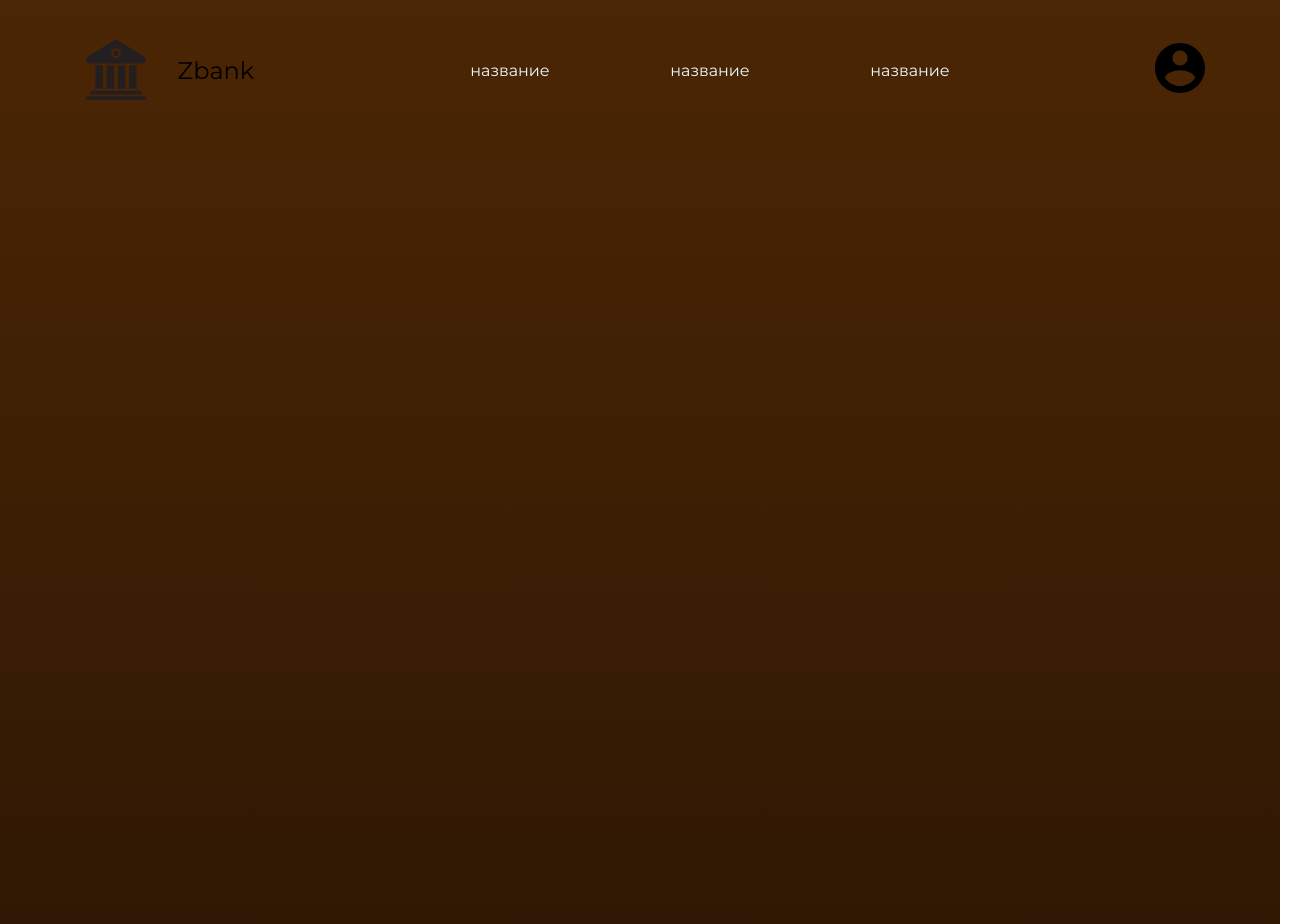
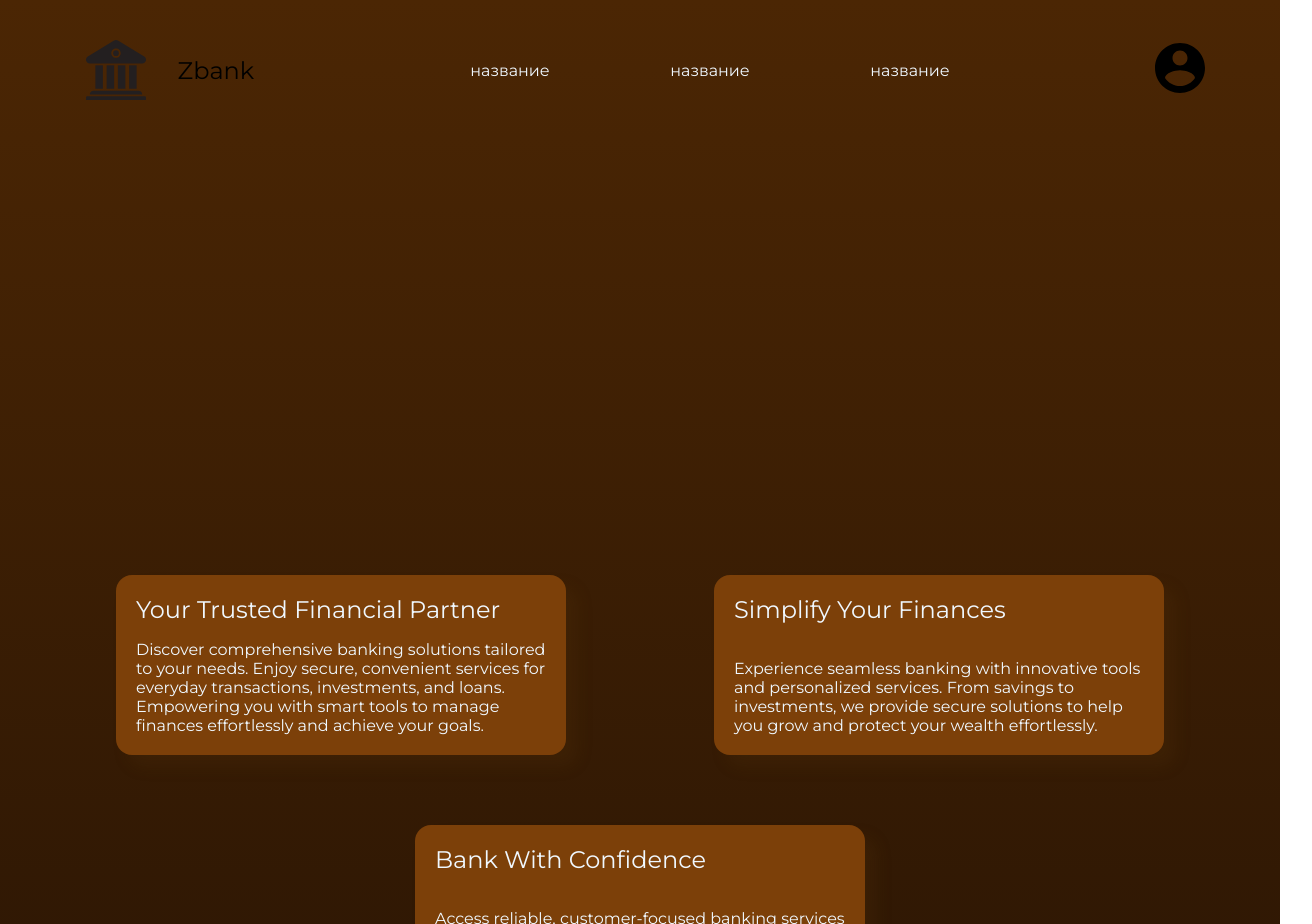
Before and after one commit to infulie/BankApp, a React (Vite) app in the folder BankApp/: page / in a window 1280 px wide. Shown: the top 924 px of the page, 1312 px wide, since content can reach past the window. Built offline with nearby package versions, Linux system fonts and the light colour scheme.

Commit message:
1
some work with main block

```diff
--- /dev/null
+++ b/BankApp/src/assets/Variables.jsx
@@ -0,0 +1,23 @@
+
+
+export const framesData = [
+    {
+        id: 1,
+        title: 'Your Trusted Financial Partner',
+        description:
+            'Discover comprehensive banking solutions tailored to your needs. Enjoy secure, convenient services for everyday transactions, investments, and loans. Empowering you with smart tools to manage finances effortlessly and achieve your goals.'
+    },
+    {
+        id: 2,
+        title: 'Simplify Your Finances',
+        description:
+            'Experience seamless banking with innovative tools and personalized services. From savings to investments, we provide secure solutions to help you grow and protect your wealth effortlessly.'
+    },
+    {
+        id: 3,
+        title: 'Bank With Confidence',
+        description:
+            'Access reliable, customer-focused banking services designed to meet all your financial needs. Enjoy 24/7 support, advanced security, and tailored options for a brighter financial future.'
+
+    }
+];
--- a/BankApp/src/components/main/Content.jsx
+++ b/BankApp/src/components/main/Content.jsx
@@ -1,9 +1,11 @@
 import React from 'react';
 import classes from './main.module.sass'
+import About from "./mainParts/about/About.jsx";
 
 const Content = () => {
     return (
         <main>
+            <About />
 
         </main>
     );
--- a/BankApp/src/components/main/main.module.sass
+++ b/BankApp/src/components/main/main.module.sass
@@ -1,3 +1,8 @@
 main
   width: 100%
   min-height: 1500px
+  padding: 40px 0
+  display: flex
+  flex-direction: column
+  align-items: center
+  /*justify-content: center*/
--- /dev/null
+++ b/BankApp/src/components/main/mainParts/about/About.jsx
@@ -0,0 +1,20 @@
+import React from 'react';
+import classes from './about.module.sass'
+import AboutFrame from "./AboutFrame.jsx";
+import {framesData} from "../../../../assets/Variables.jsx";
+
+
+const About = () => {
+
+    const [frames, setFrames] = React.useState(framesData);
+
+    return (
+        <div className={classes.about}>
+            {frames.map((AbtFr) =>(
+                <AboutFrame frame={AbtFr} title={AbtFr.title} description={AbtFr.description} />
+                ))}
+        </div>
+    );
+};
+
+export default About;
--- /dev/null
+++ b/BankApp/src/components/main/mainParts/about/AboutFrame.jsx
@@ -0,0 +1,14 @@
+import React from 'react';
+import classes from './aboutframe.module.sass'
+
+const AboutFrame = (props) => {
+    return (
+        <div className={classes.aboutFrame}>
+            <strong>{props.title}</strong>
+
+            <p>{props.description}</p>
+        </div>
+    );
+};
+
+export default AboutFrame;
--- /dev/null
+++ b/BankApp/src/components/main/mainParts/about/about.module.sass
@@ -0,0 +1,9 @@
+.about
+  display: flex
+  flex-direction: row
+  flex-wrap: wrap
+  justify-content: space-evenly
+  width: 1344px
+  min-height: 500px
+  align-items: center
+  height: auto
--- /dev/null
+++ b/BankApp/src/components/main/mainParts/about/aboutframe.module.sass
@@ -0,0 +1,24 @@
+.aboutFrame
+  background: rgb(124,64,9)
+  /*background: linear-gradient(90deg, rgba(124,64,9,1) 0%, rgba(57,26,3,1) 100%)
+  transition: background 0.5s ease-in
+  box-shadow: 12px 12px 15px 0 rgba(92, 57, 11, 0.2)
+  width: 450px
+  /*height: auto*/
+  min-height: 180px
+  max-height: 200px
+  display: flex
+  flex-direction: column
+  justify-content: space-between
+  align-items: flex-start
+  border-radius: 16px
+  padding: 20px
+
+  strong
+    font-size: 24px
+  p
+    font-size: 16px
+
+.aboutFrame:hover
+  /*background: linear-gradient(90deg, rgba(168,87,12,0.99) 0%, rgba(102,47,6,1) 100%)
+  background: rgb(168,87,12)
--- /dev/null
+++ b/BankApp/src/components/main/mainParts/form/form.module.sass
@@ -0,0 +1 @@
+.form
```
Also changed, not shown: BankApp/src/components/main/mainParts/form/Form.jsx (added).
